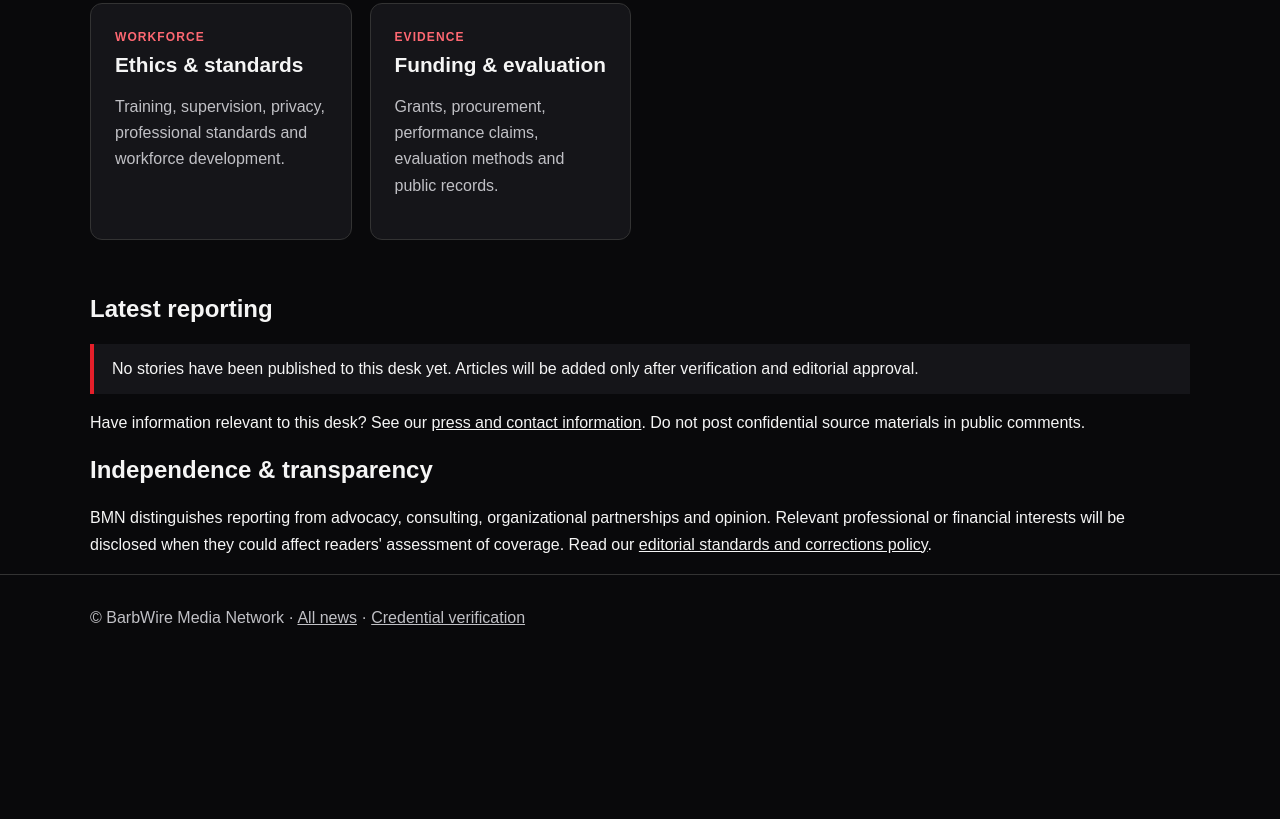
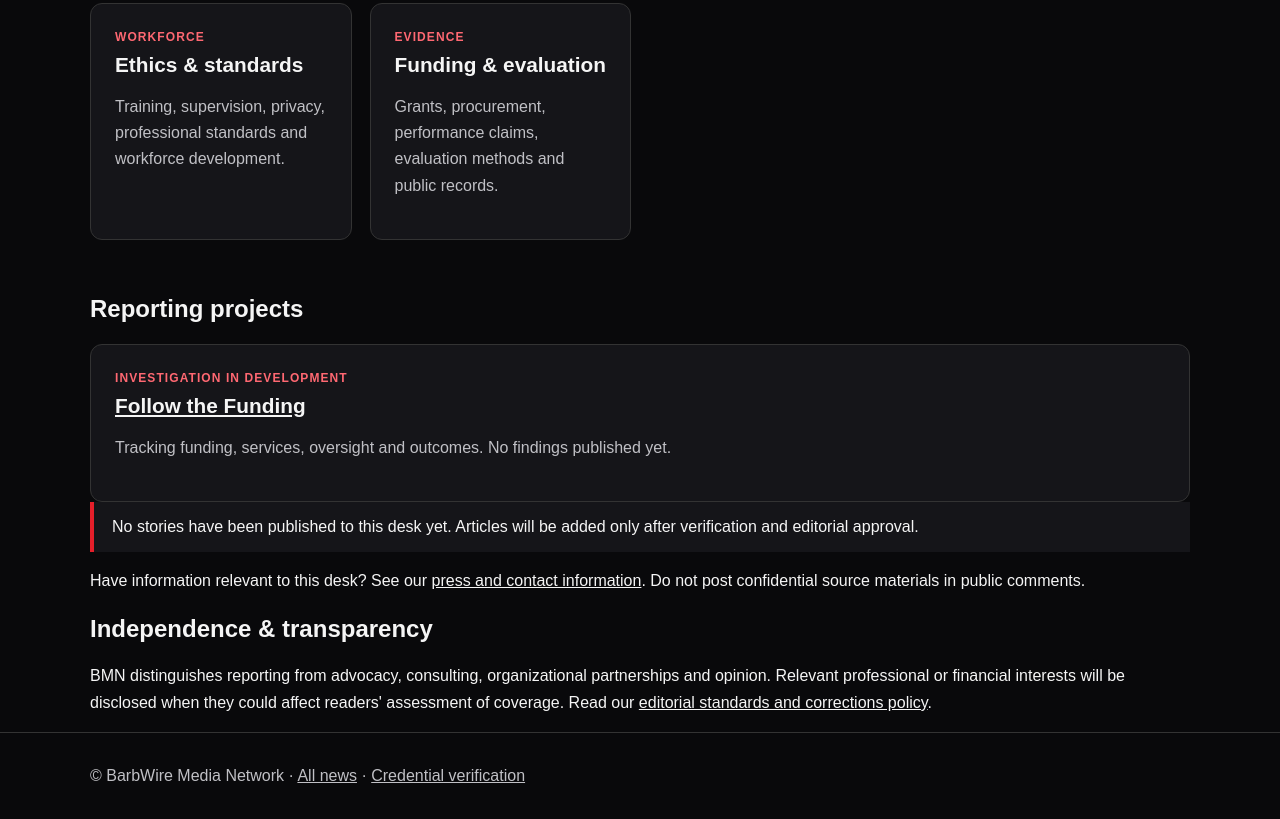
Before and after one commit to bdgaskins27889/bdgaskins27889.github.io, a plain HTML site: page bmn/news/community-violence-intervention/index.html in a window 1280 px wide. Shown: the part 853-1672 px from the top of the page. Before the commit the page ends 1514 px from the top, so only its background shows below. Drawn offline with Linux system fonts and the light colour scheme.

Commit message:
BMN: link Follow the Funding reporting project

```diff
--- a/bmn/news/community-violence-intervention/index.html
+++ b/bmn/news/community-violence-intervention/index.html
@@ -15,6 +15,6 @@
 <div class="card"><div class="tag">Workforce</div><h2>Ethics & standards</h2><p>Training, supervision, privacy, professional standards and workforce development.</p></div>
 <div class="card"><div class="tag">Evidence</div><h2>Funding & evaluation</h2><p>Grants, procurement, performance claims, evaluation methods and public records.</p></div>
 </div></section>
-<section aria-labelledby="stories"><h2 id="stories">Latest reporting</h2><div class="notice">No stories have been published to this desk yet. Articles will be added only after verification and editorial approval.</div><p>Have information relevant to this desk? See our <a href="../../press/">press and contact information</a>. Do not post confidential source materials in public comments.</p></section>
+<section aria-labelledby="stories"><h2 id="stories">Reporting projects</h2><div class="card"><div class="tag">Investigation in development</div><h2><a href="follow-the-funding/">Follow the Funding</a></h2><p>Tracking funding, services, oversight and outcomes. No findings published yet.</p></div><div class="notice">No stories have been published to this desk yet. Articles will be added only after verification and editorial approval.</div><p>Have information relevant to this desk? See our <a href="../../press/">press and contact information</a>. Do not post confidential source materials in public comments.</p></section>
 <section aria-labelledby="integrity"><h2 id="integrity">Independence & transparency</h2><p>BMN distinguishes reporting from advocacy, consulting, organizational partnerships and opinion. Relevant professional or financial interests will be disclosed when they could affect readers' assessment of coverage. Read our <a href="../../editorial-policy/">editorial standards and corrections policy</a>.</p></section></div></main>
 <footer><div class="wrap">© BarbWire Media Network · <a href="../">All news</a> · <a href="../../verify-BMN-001.html">Credential verification</a></div></footer></body></html>
```
